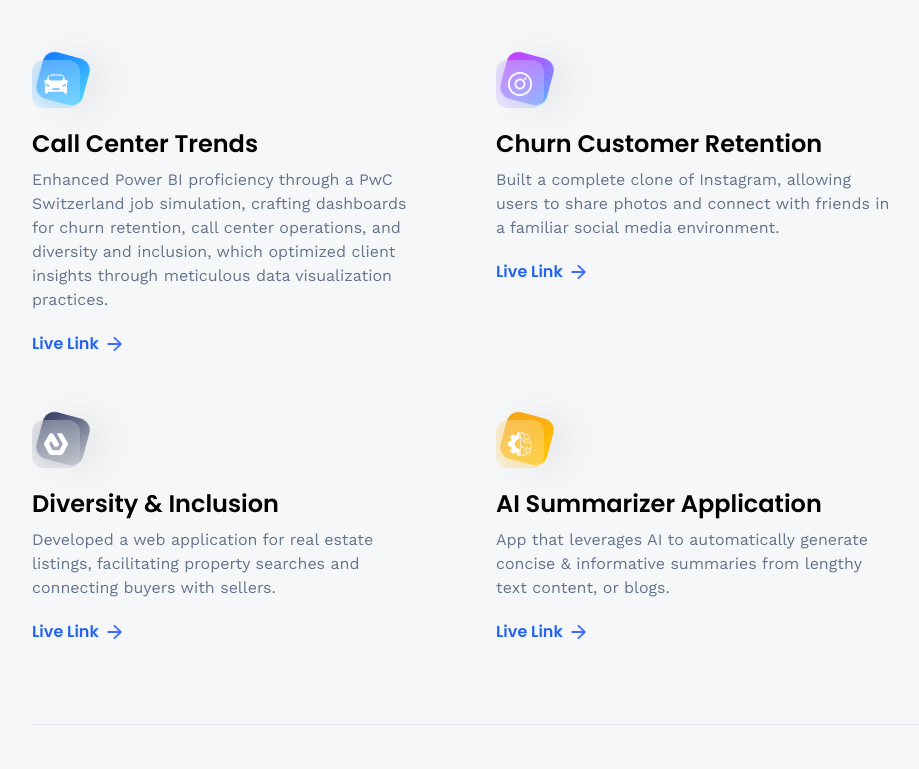
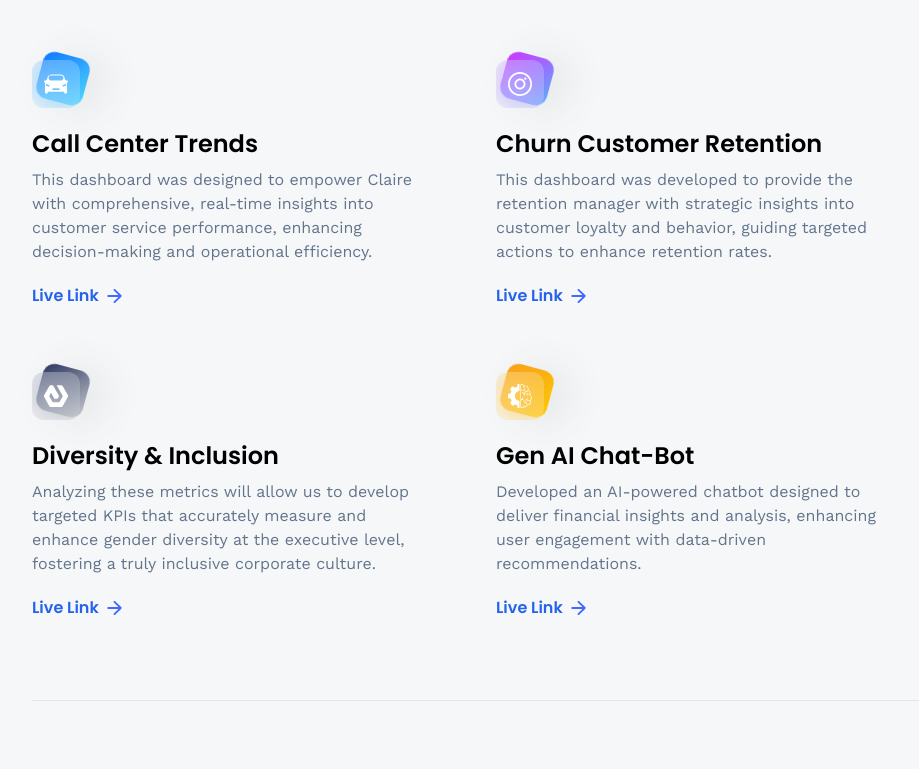
Before and after one commit to jdeora/jay-portfolio, a React (Vite) app: page /projects in a window 1280 px wide. Shown: the part 562-1331 px from the top of the page, without its empty margins (160-1079 px from the left). Built offline with nearby package versions, Linux system fonts and the light colour scheme; no server answers.

Commit message:
Update index.js

```diff
--- a/src/constants/index.js
+++ b/src/constants/index.js
@@ -174,28 +174,28 @@ export const projects = [
         iconUrl: car,
         theme: 'btn-back-blue',
         name: 'Call Center Trends',
-        description: 'Enhanced Power BI proficiency through a PwC Switzerland job simulation, crafting dashboards for churn retention, call center operations, and diversity and inclusion, which optimized client insights through meticulous data visualization practices.',
+        description: 'This dashboard was designed to empower Claire with comprehensive, real-time insights into customer service performance, enhancing decision-making and operational efficiency.',
         link: 'https://app.powerbi.com/groups/me/reports/a61e7911-dfde-42dd-984d-0b23c1bb4bdd?ctid=8d1a69ec-03b5-4345-ae21-dad112f5fb4f&pbi_source=linkShare',
     },
     {
         iconUrl: snapgram,
         theme: 'btn-back-pink',
         name: 'Churn Customer Retention',
-        description: 'Built a complete clone of Instagram, allowing users to share photos and connect with friends in a familiar social media environment.',
+        description: 'This dashboard was developed to provide the retention manager with strategic insights into customer loyalty and behavior, guiding targeted actions to enhance retention rates.',
         link: 'https://app.powerbi.com/links/RuibUUNDaD?ctid=8d1a69ec-03b5-4345-ae21-dad112f5fb4f&pbi_source=linkShare',
     },
     {
         iconUrl: estate,
         theme: 'btn-back-black',
         name: 'Diversity & Inclusion',
-        description: 'Developed a web application for real estate listings, facilitating property searches and connecting buyers with sellers.',
+        description: 'Analyzing these metrics will allow us to develop targeted KPIs that accurately measure and enhance gender diversity at the executive level, fostering a truly inclusive corporate culture.',
         link: 'https://app.powerbi.com/links/8eIr7CIT_u?ctid=8d1a69ec-03b5-4345-ae21-dad112f5fb4f&pbi_source=linkShare',
     },
     {
         iconUrl: summiz,
         theme: 'btn-back-yellow',
-        name: 'AI Summarizer Application',
-        description: 'App that leverages AI to automatically generate concise & informative summaries from lengthy text content, or blogs.',
-        link: 'https://github.com/adrianhajdin/project_ai_summarizer',
+        name: 'Gen AI Chat-Bot',
+        description: 'Developed an AI-powered chatbot designed to deliver financial insights and analysis, enhancing user engagement with data-driven recommendations.',
+        link: 'https://github.com/jdeora/Gen-AI-ChatBot.git',
     }
 ];
```
